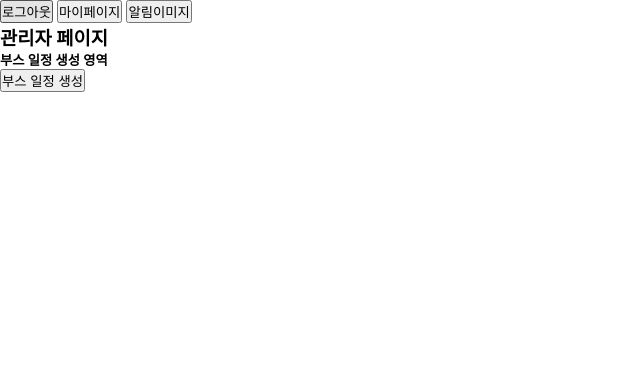
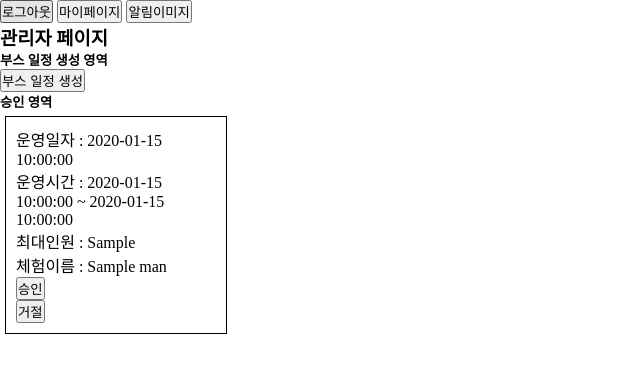
Before and after one commit to TaeWoongYoun/2024webc2, a PHP site: page /index.php?id=admin in a window 1280 px wide. Shown: the top 373 px of the page, without its empty margins (0-640 px from the left). Run offline with PHP 8.4, Linux system fonts and the light colour scheme; tables that the repository leaves empty or names only in its code hold one stand-in row (values such as "Sample post").

Commit message:
feat : Creation of approval area and rejection button

```diff
--- a/Stakeholder/admin.php
+++ b/Stakeholder/admin.php
@@ -25,3 +25,26 @@
         boothModal.style.display = 'none';
     })
 </script>
+
+<h5>승인 영역</h5>
+<div class="booth_area">
+    <?php
+        $sql = "SELECT * FROM booth_man";
+        $result = mysqli_query($conn, $sql);
+        while ($row = mysqli_fetch_array($result)){
+            echo "
+            <div class='booth_admin'>
+                <p>운영일자 : {$row['date']}</p>
+                <p>운영시간 : {$row['start_time']} ~ {$row['finish_time']}</p>
+                <p>최대인원 : {$row['member']}</p>
+                <p>체험이름 : {$row['ex_name']}</p>
+                <button>승인</button>
+                <form action='booth_delete.php' method='post'>
+                    <input type='hidden' name='id' value='{$row['id']}'>
+                    <button type='submit'>거절</button>
+                </form>
+            </div>
+            ";
+        }
+    ?>
+</div>
--- a/style.css
+++ b/style.css
@@ -121,7 +121,7 @@
     flex-wrap: wrap;
 }
 
-.booth{
+.booth, .booth_admin{
     width: 200px;
     padding: 10px;
     border: 1px solid black;
```
Also changed, not shown: booth_delete.php (added, +11 -0 lines).
